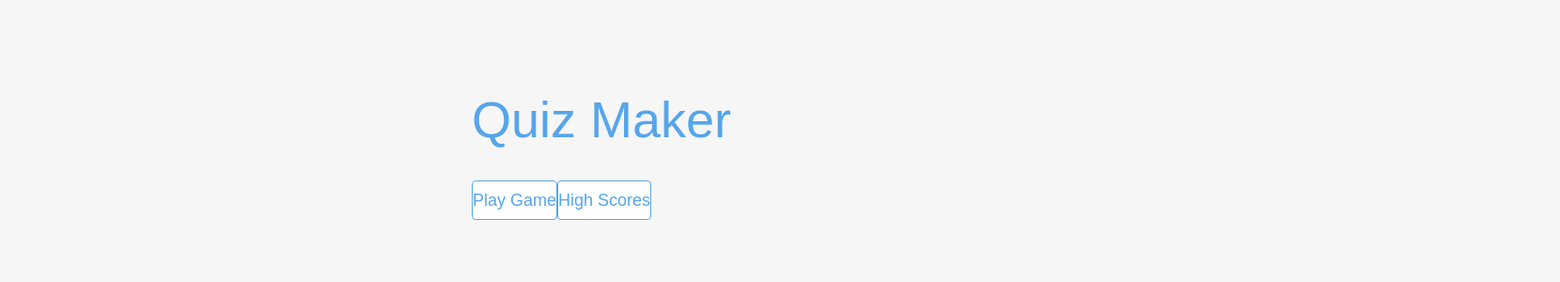
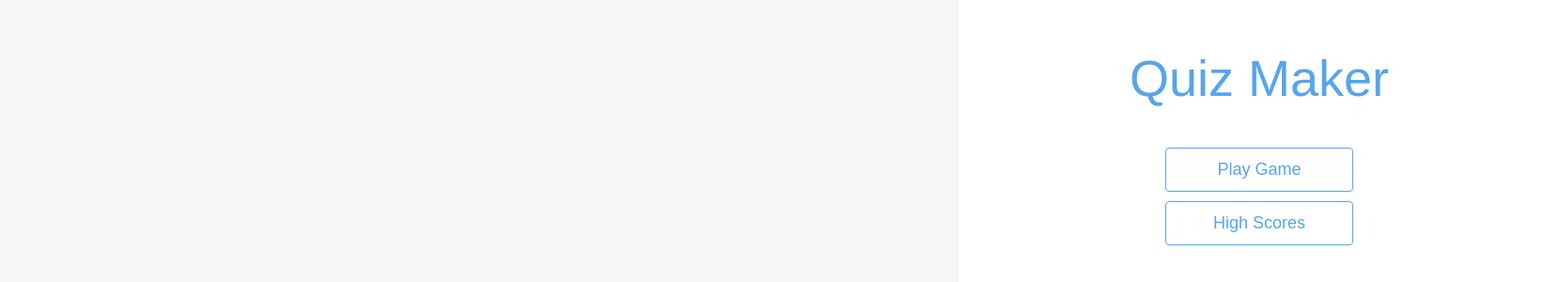
Before and after one commit to abimulia/one-project, an Angular app: page /home in a window 1280 px wide. Shown: the part 234-534 px from the top of the page at 94% size, 1660 px wide, since content can reach past the window. Built offline with nearby package versions, Linux system fonts and the light colour scheme.

Commit message:
add style for home

```diff
--- a/src/app/home/home.component.css
+++ b/src/app/home/home.component.css
@@ -0,0 +1,12 @@
+#home {
+  display: flex;
+  justify-content: center;
+  align-items: center;
+  flex-direction: column;
+  background: white;
+  border-radius: 10px;
+  overflow: hidden;
+  height: 100vh;
+  width: 50vw;
+  padding: 0 20px;
+}
```
